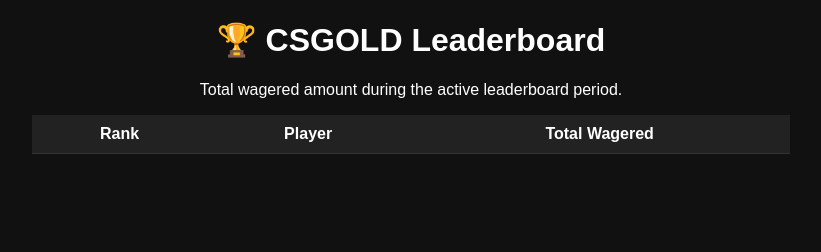
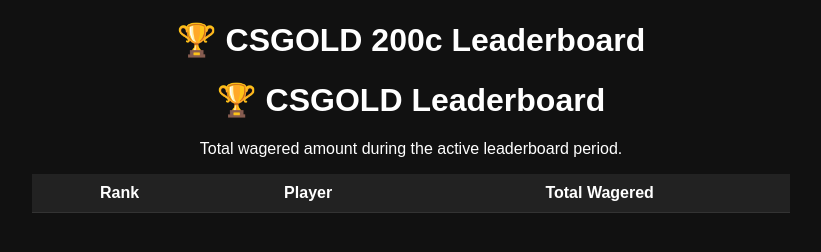
Before and after one commit to ArcadeXwager/leaderboard, a plain HTML site: page index.html in a window 1280 px wide. Shown: the whole page, without its empty margins (229-1050 px from the left). Drawn offline with Linux system fonts and the light colour scheme; no server answers.

Commit message:
Update index.html

```diff
--- a/index.html
+++ b/index.html
@@ -2,7 +2,7 @@
 <html>
 <head>
   <meta charset="UTF-8">
-  <title>CSGOLD Leaderboard</title>
+  <h1 style="text-align:center;">🏆 CSGOLD 200c Leaderboard</h1>
   <style>
     body { font-family: Arial; background:#111; color:#fff; }
     table { margin:auto; border-collapse: collapse; width: 60%; }
```
